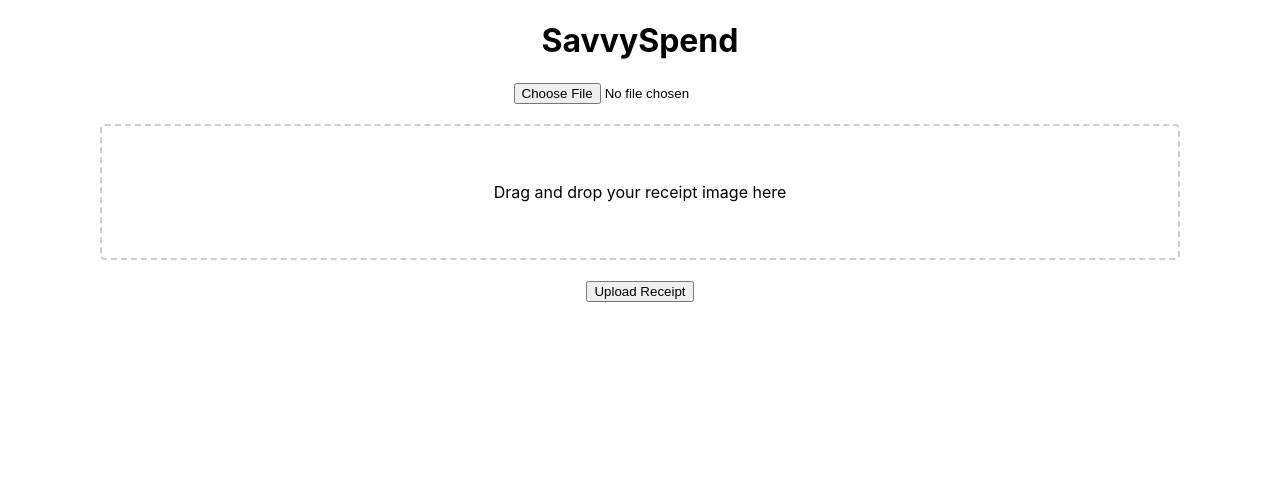
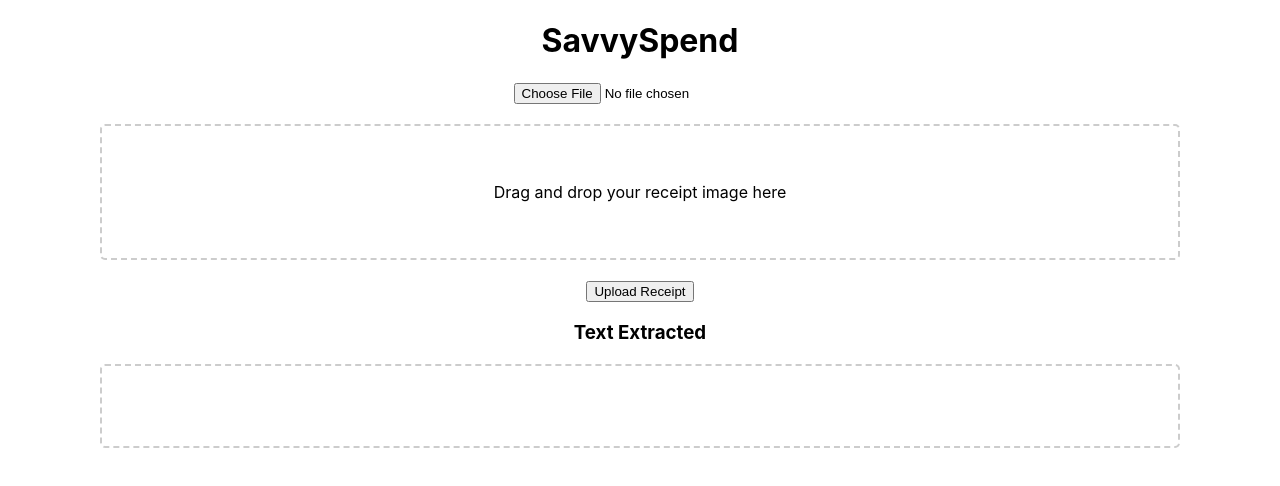
Before and after one commit to ParisaDarkhal/SavvySpend, a React (Create React App) app in the folder frontend/: page / in a window 1280 px wide. Shown: the top 486 px of the page. Built offline with nearby package versions, Linux system fonts and the light colour scheme.

Commit message:
file extraction functionality added

```diff
--- a/frontend/src/App.js
+++ b/frontend/src/App.js
@@ -1,16 +1,14 @@
 import logo from "./logo.svg";
 import "./App.css";
-import ReceiptUpload from "./components/ReceiptUpload";
+
 import FileUploader from "./components/FileUploader";
 
 function App() {
   return (
     <div className="App">
-      <div>
-        <h1>SavvySpend</h1>
-        {/* <ReceiptUpload /> */}
-        <FileUploader />
-      </div>
+      <h1>SavvySpend</h1>
+
+      <FileUploader />
     </div>
   );
 }
--- a/frontend/src/components/FileUploader.js
+++ b/frontend/src/components/FileUploader.js
@@ -4,10 +4,12 @@
 
 function FileUploader() {
   const [selectedFile, setSelectedFile] = useState(null);
+  const [dragOver, setDragOver] = useState(false);
+  const [text, setText] = useState("");
+  const [isLoading, setIsLoading] = useState(false);
+  const [error, setError] = useState(null);
 
-  const [dragOver, setDragOver] = useState(false);
-
-  // ... (other functions and event handlers)
+  // functions & event handlers
   const handleFileChange = (event) => {
     const selectedFile = event.target.files[0];
 
@@ -15,7 +17,7 @@
       return alert("Please select a file");
     }
 
-    // Validate file type (optional)
+    // Validate file type
     const allowedTypes = ["image/jpeg", "image/png"];
     if (!allowedTypes.includes(selectedFile.type)) {
       return alert("Invalid file type. Please upload an image (JPEG or PNG)");
@@ -24,7 +26,7 @@
     // Update state with the selected file
     setSelectedFile(selectedFile);
 
-    // Optionally, display the filename or size in your UI
+    // display the filename or size in UI
     console.log("Selected file:", selectedFile.name);
   };
 
@@ -40,7 +42,7 @@
       return alert("Please select a file");
     }
 
-    // Validate file type (optional)
+    // Validate file type
     const allowedTypes = ["image/jpeg", "image/png"];
     if (!allowedTypes.includes(selectedFile.type)) {
       return alert("Invalid file type. Please upload an image (JPEG or PNG)");
@@ -49,7 +51,7 @@
     // Update state with the selected file
     setSelectedFile(selectedFile);
 
-    // Optionally, display the filename or size in your UI
+    // display the filename or size in UI
     console.log("Dropped file:", selectedFile.name);
   };
 
@@ -58,7 +60,7 @@
     setDragOver(false);
   };
 
-  // ... (check file, create FormData, send request)
+  // check file, create FormData, send request
   const handleSubmit = async () => {
     if (!selectedFile) {
       return alert("Please select a receipt image");
@@ -88,8 +90,8 @@
 
         if (textExtractionResponse) {
           const extractedText = textExtractionResponse.data.text;
-          // Display the extracted text in a separate box on your website
-          // (update your component accordingly)
+          setText(extractedText);
+
           console.log("Extracted text:", extractedText);
         } else {
           console.error("Error extracting text:", textExtractionResponse.data);
@@ -134,6 +136,25 @@
         )}
       </Dropzone>
       <button onClick={handleSubmit}>Upload Receipt</button>
+      <div className="ReceiptText">
+        <h3>Text Extracted</h3>
+        <div
+          style={{
+            backgroundColor: dragOver ? "#eee" : "#fff",
+            padding: "40px",
+            margin: "20px 100px",
+            border: "2px dashed #ccc",
+            borderRadius: "5px",
+          }}
+        >
+          {text && (
+            <div className="extracted-text-box">
+              <h2>Extracted Text</h2>
+              <p style={{ whiteSpace: "pre", textAlign: "left" }}>{text}</p>
+            </div>
+          )}
+        </div>
+      </div>
     </div>
   );
 }
```
Also changed, not shown: 1 other file (tests, documents, lock files or other folders).
